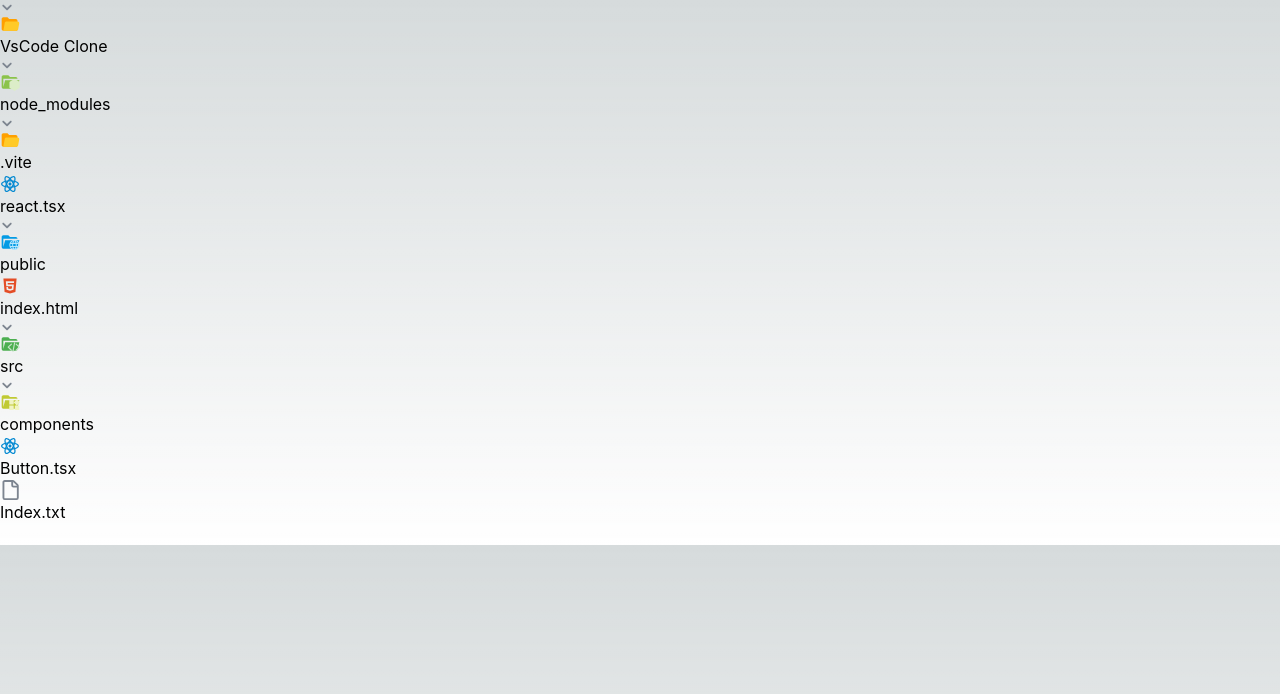
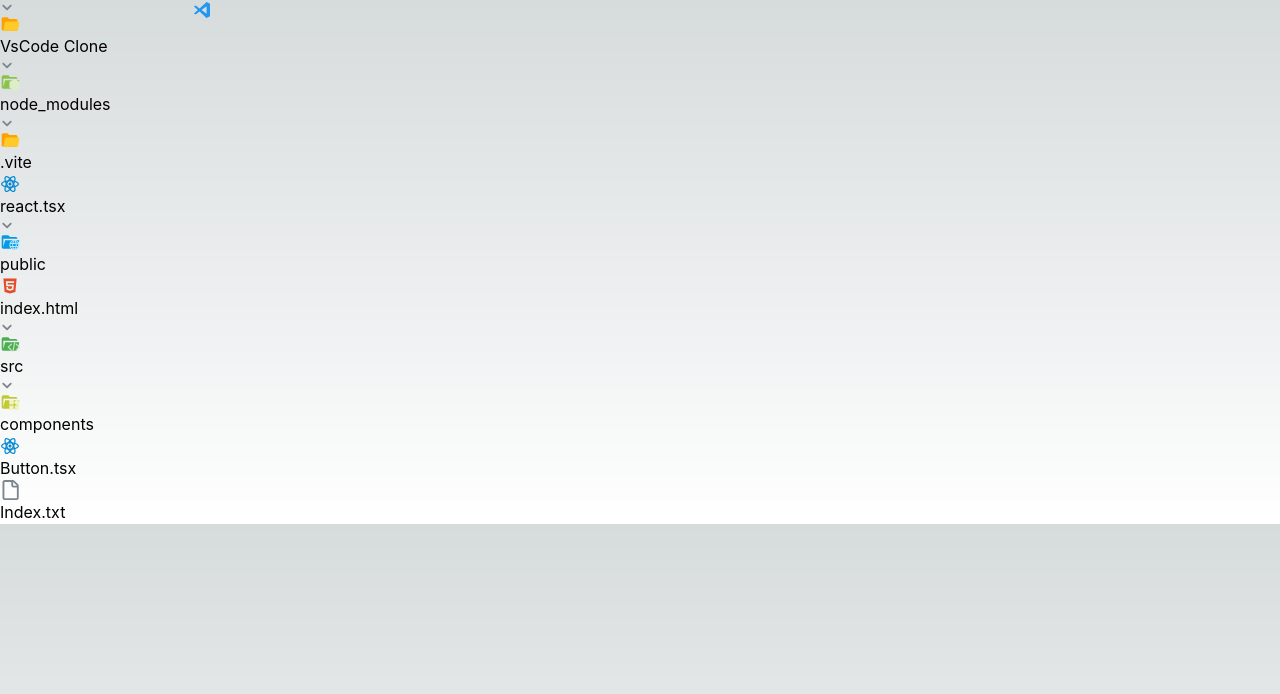
Before and after one commit to AbdallahMahmoud443/VScode-clone-react, a React (Vite) app: page / in a window 1280 px wide. Shown: the top 694 px of the page. Built offline with nearby package versions, Linux system fonts and the light colour scheme.

Commit message:
remove tab and resizable panel and welcome screen done

```diff
--- a/package.json
+++ b/package.json
@@ -14,6 +14,7 @@
     "react": "^18.3.1",
     "react-dom": "^18.3.1",
     "react-redux": "^9.1.2",
+    "react-resizable-panels": "^2.1.2",
     "react-syntax-highlighter": "^15.5.0",
     "uuid": "^10.0.0"
   },
--- a/src/App.tsx
+++ b/src/App.tsx
@@ -1,17 +1,21 @@
-import FileTypeBar from "./components/FileTypeBar";
+import Preview from "./components/Preview";
 import RecursiveComponent from "./components/RecursiveComponent";
+import ResizablePanel from "./components/ResizablePanel";
 import { fileTree } from "./data/FileTree";
 
 function App() {
   return (
     <>
-      <div className="flex">
-        <div className="w-60 border-r-2 border-[#ffffff1f] h-screen flex items-start">
-          <RecursiveComponent fileTree={fileTree} />
-        </div>
-        <div>
-          <FileTypeBar />
-        </div>
+      <div className="flex h-screen">
+        <ResizablePanel
+          Sidebar={
+            <div className="flex flex-start">
+              <RecursiveComponent fileTree={fileTree} />
+            </div>
+          }
+          Main={<Preview />}
+          showSideBar
+        />
       </div>
     </>
   );
--- a/src/components/FileTypeBar.tsx
+++ b/src/components/FileTypeBar.tsx
@@ -1,15 +1,11 @@
 import { useAppSelector } from "../app/hooks";
-import HighLightSyntaxCode from "./HighLightSyntaxCode";
 import Tabs from "./Tabs";
 
 interface IProps {}
 
 const FileTypeBar = ({}: IProps) => {
-  const { openFiles, activeFile } = useAppSelector((state) => state.fileTree);
-
-
+  const { openFiles} = useAppSelector((state) => state.fileTree);
   return (
-    <div>
       <div className={`flex w-full items-center border-b-[1px] border-[#ffffff1f]`}>
         <div className="flex justify-center">
           {openFiles.map((file) => (
@@ -17,9 +13,6 @@
           ))}
         </div>
       </div>
-      <HighLightSyntaxCode content={activeFile.fileContent}/>
-
-    </div>
   );
 };
 
--- a/src/components/ImageIcon.tsx
+++ b/src/components/ImageIcon.tsx
@@ -1,14 +1,15 @@
 interface IProps {
-src:string
+  src: string;
+  className?:string
 
 }
 
-const ImageIcon =({src}:IProps)=>{
-    return(
-        <>
-            <img src={src} width={20} height={20} />
-        </>
-    );
+const ImageIcon = ({ src ,className}: IProps) => {
+  return (
+    <>
+      <img src={src} width={20} height={20} className={className}/>
+    </>
+  );
 };
 
 export default ImageIcon;
--- /dev/null
+++ b/src/components/Preview.tsx
@@ -0,0 +1,26 @@
+import { useAppSelector } from "../app/hooks";
+import FileTypeBar from "./FileTypeBar";
+import HighLightSyntaxCode from "./HighLightSyntaxCode";
+import ImageIcon from "./ImageIcon";
+
+interface IProps {}
+
+const Preview = ({}: IProps) => {
+  const { activeFile, openFiles } = useAppSelector((state) => state.fileTree);
+  return (
+    <>
+      <div>
+        <FileTypeBar />
+        {openFiles.length !== 0 ? (
+          <HighLightSyntaxCode content={activeFile.fileContent} />
+        ) : (
+          <div className="flex justify-center items-center h-screen">
+            <ImageIcon className="w-80 h-80" src={"/icons/vscode.svg"} />
+          </div>
+        )}
+      </div>
+    </>
+  );
+};
+
+export default Preview;
--- a/src/components/RecursiveComponent.tsx
+++ b/src/components/RecursiveComponent.tsx
@@ -33,8 +33,8 @@
   };
 
   return (
-    <div className="ml-1">
-      <div className="flex items-center my-2 space-x-1">
+    <div className="ml-3">
+      <div className="flex my-2 space-x-1">
         {isFolder ? (
           <div onClick={toggle} className="flex items-center space-x-1">
             {isOpen ? <ButtomArrowIcon /> : <RightArrawIcon />}
--- /dev/null
+++ b/src/components/ResizablePanel.tsx
@@ -0,0 +1,35 @@
+import { ReactNode } from "react";
+import { Panel, PanelGroup, PanelResizeHandle } from "react-resizable-panels";
+
+interface IProps {
+  Sidebar: ReactNode;
+  Main: ReactNode;
+  showSideBar: boolean;
+}
+const ResizablePanel = ({ Sidebar, Main, showSideBar }: IProps) => {
+  return (
+    <>
+      <PanelGroup autoSaveId="conditional" direction="horizontal">
+        {showSideBar && (
+          <>
+            <Panel
+              id="sidebar"
+              minSize={10}
+              order={1}
+              defaultSize={15}
+              collapsible
+            >
+              {Sidebar}
+            </Panel>
+            <PanelResizeHandle className="border-r-2 border-[#64646473]" />
+          </>
+        )}
+        <Panel minSize={30} order={2} defaultSize={85}>
+          {Main}
+        </Panel>
+      </PanelGroup>
+    </>
+  );
+};
+
+export default ResizablePanel;
--- a/src/components/Tabs.tsx
+++ b/src/components/Tabs.tsx
@@ -1,4 +1,4 @@
-import { setActiveFile } from "../app/features/FileTreeSlice";
+import { setActiveFile, setOpenedFile } from "../app/features/FileTreeSlice";
 import { useAppDispatch, useAppSelector } from "../app/hooks";
 import IFile from "../interfaces";
 import RenderFileIcon from "./RenderFileIcon";
@@ -11,23 +11,56 @@
 const Tabs = ({ file }: IProps) => {
   const dispatch = useAppDispatch();
   const { activeFileId } = useAppSelector((state) => state.fileTree.activeFile);
+  const { openFiles } = useAppSelector((state) => state.fileTree);
+  //**  Trigger When Clicked On Tap
   const onTapClicked = () => {
     const { id, name, content } = file;
-    dispatch(setActiveFile({ fileName: name, fileContent: content ,activeFileId:id}));
+    dispatch(
+      setActiveFile({ fileName: name, fileContent: content, activeFileId: id })
+    );
   };
-
+  //** Trigger When Close Tap
+  const onRemove = (id: string) => {
+    //* 1- Filter All Tabs except User Clicked
+    const filteredTaps = openFiles.filter((file) => file.id != id);
+    //* 2- Updated Tabs
+    dispatch(setOpenedFile(filteredTaps));
+    //* 3- Get last Tab
+    const lastTap = filteredTaps[filteredTaps.length - 1];
+    //* 4- If Found One Tab only close it and rest ActiveFile and OpenFiles
+    if (!lastTap) {
+      dispatch(setOpenedFile([]));
+      dispatch(
+        setActiveFile({ fileName: "", fileContent: "", activeFileId: null })
+      );
+      return;
+    }
+    //* 5- Put last Tab is active
+    dispatch(
+      setActiveFile({
+        fileName: lastTap.name,
+        fileContent: lastTap.content,
+        activeFileId: lastTap.id,
+      })
+    );
+  };
   return (
     <div
-      className={`flex items-center p-2 border-t-2 ${
-        file.id === activeFileId ? "border-[#cf6ccf]" : "border-transparent"
-      }`}
+      className={`flex items-center p-2 border-t-2 ${file.id === activeFileId ? "border-[#cf6ccf]" : "border-transparent"
+        }`}
       onClick={onTapClicked}
     >
       <span>
         <RenderFileIcon fileName={file.name} />
       </span>
       <span className="cursor-pointer w-fit mx-2 p-1">{file.name}</span>
-      <span className="cursor-pointer hover:bg-[#64646473] duration-300 flex justify-center items-center w-fit mr-2 p-1 rounded-md">
+      <span
+        className="cursor-pointer hover:bg-[#64646473] duration-300 flex justify-center items-center w-fit mr-2 p-1 rounded-md"
+        onClick={(e) => {
+          e.stopPropagation();
+          onRemove(file.id);
+        }}
+      >
         <CloseIcon />
       </span>
     </div>
```
Also changed, not shown: 2 other files (tests, documents, lock files or other folders).
